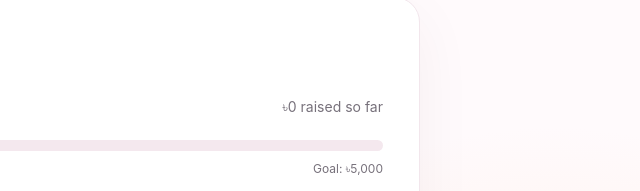
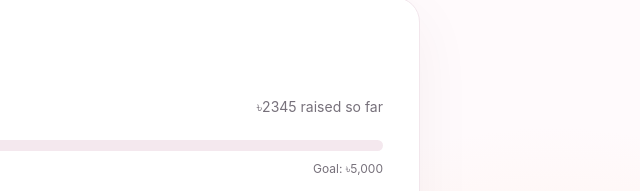
Before and after one commit to rexlies/fundraiser, a plain HTML site: page index.html in a window 1280 px wide. Shown: the part 479-670 px from the top of the page, 600-1240 px from the left. Drawn offline with Linux system fonts and the light colour scheme.

Commit message:
Update index.html

```diff
--- a/index.html
+++ b/index.html
@@ -60,7 +60,7 @@
           <div class="label">Fundraising goal</div>
           <div class="amount">৳5,000</div>
         </div>
-        <div class="target">৳0 raised so far</div>
+        <div class="target">৳2345 raised so far</div>
       </div>
       <div class="track" role="progressbar" aria-label="Fundraising progress" aria-valuemin="0" aria-valuemax="5000" aria-valuenow="0">
         <div class="fill"></div>
```
